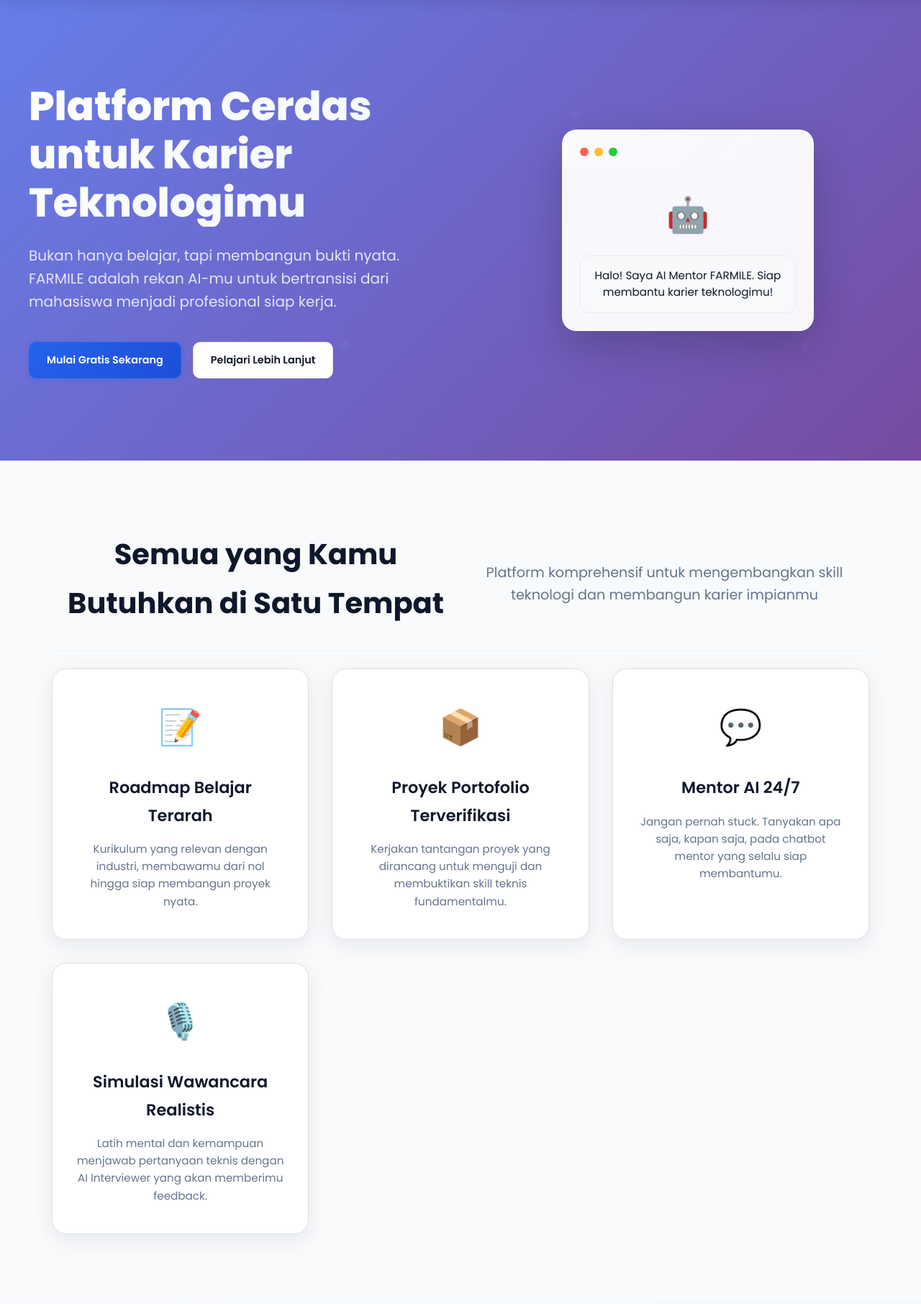
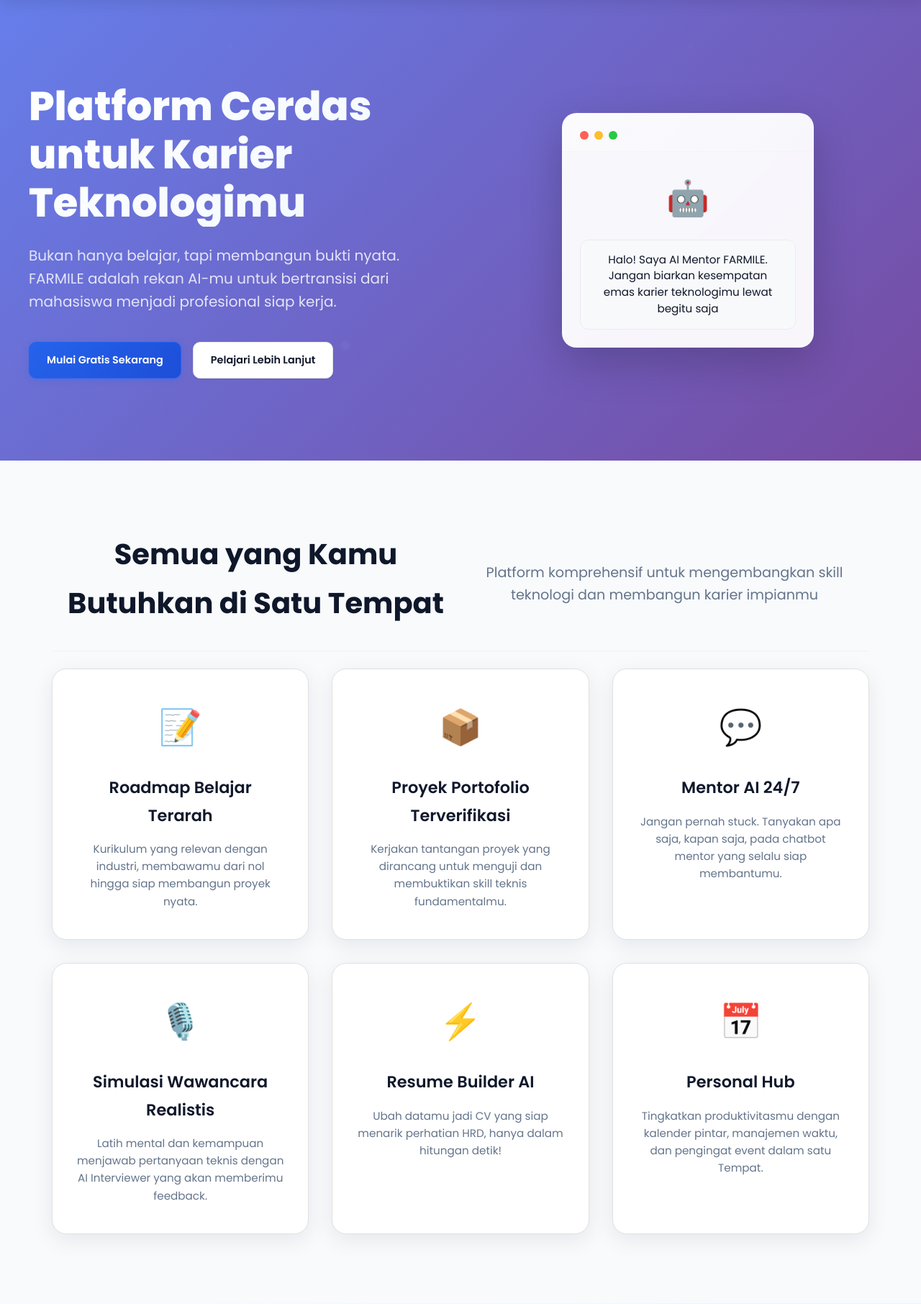
Before and after one commit to Farmil23/Farmile, a Flask app: page / in a window 1280 px wide. Shown: the part 85-1897 px from the top of the page at 72% size. Run offline with Flask 3, Linux system fonts and the light colour scheme.

Commit message:
Adding new feature in landing page

```diff
--- a/app/templates/ai_resume_pro.html
+++ b/app/templates/ai_resume_pro.html
@@ -58,11 +58,11 @@
                 <p>Pilih salah satu desain di bawah ini. Kami akan secara otomatis mengisinya dengan data dari CV Anda.</p>
                 <div class="template-grid">
                     <div class="template-card" data-template="modern">
-                        <img src="{{ url_for('static', filename='images/template-modern.png') }}" alt="Modern Template Preview">
+                        <img src="{{ url_for('static', filename='images/template_modern.png') }}" alt="Modern Template Preview">
                         <h4>Modern</h4>
                     </div>
                     <div class="template-card" data-template="classic">
-                        <img src="{{ url_for('static', filename='images/template-classic.png') }}" alt="Classic Template Preview">
+                        <img src="{{ url_for('static', filename='images/template_classic.png') }}" alt="Classic Template Preview">
                         <h4>Classic</h4>
                     </div>
                     <div class="template-card" data-template="creative">
--- a/app/templates/landing_page.html
+++ b/app/templates/landing_page.html
@@ -22,9 +22,10 @@
                 <div class="card-content">
                     <div class="ai-avatar">🤖</div>
                     <div class="ai-message">
-                        <p>Halo! Saya AI Mentor FARMILE. Siap membantu karier teknologimu!</p>
+                        <p>Halo! Saya AI Mentor FARMILE. Jangan biarkan kesempatan emas karier teknologimu lewat begitu saja</p>
                     </div>
                 </div>
+
             </div>
         </div>
     </div>
@@ -58,6 +59,18 @@
                 <h3 class="feature-title">Simulasi Wawancara Realistis</h3>
                 <p class="feature-description">Latih mental dan kemampuan menjawab pertanyaan teknis dengan AI Interviewer yang akan memberimu feedback.</p>
             </div>
+            <div class="feature-card">
+                <div class="feature-icon">⚡</div>
+                <h3 class="feature-title">Resume Builder AI</h3>
+                <p class="feature-description">Ubah datamu jadi CV yang siap menarik perhatian HRD, hanya dalam hitungan detik!</p>
+            </div>
+            <div class="feature-card">
+                <div class="feature-icon">📅</div>
+                <h3 class="feature-title">Personal Hub</h3>
+                <p class="feature-description">Tingkatkan produktivitasmu dengan kalender pintar, manajemen waktu, dan pengingat event dalam satu Tempat.</p>
+            </div>
+
+
         </div>
     </div>
 </section>
```
Also changed, not shown: app/templates/dashboard.html (+37 -0 lines), app/static/images/template-creative.png (added).
